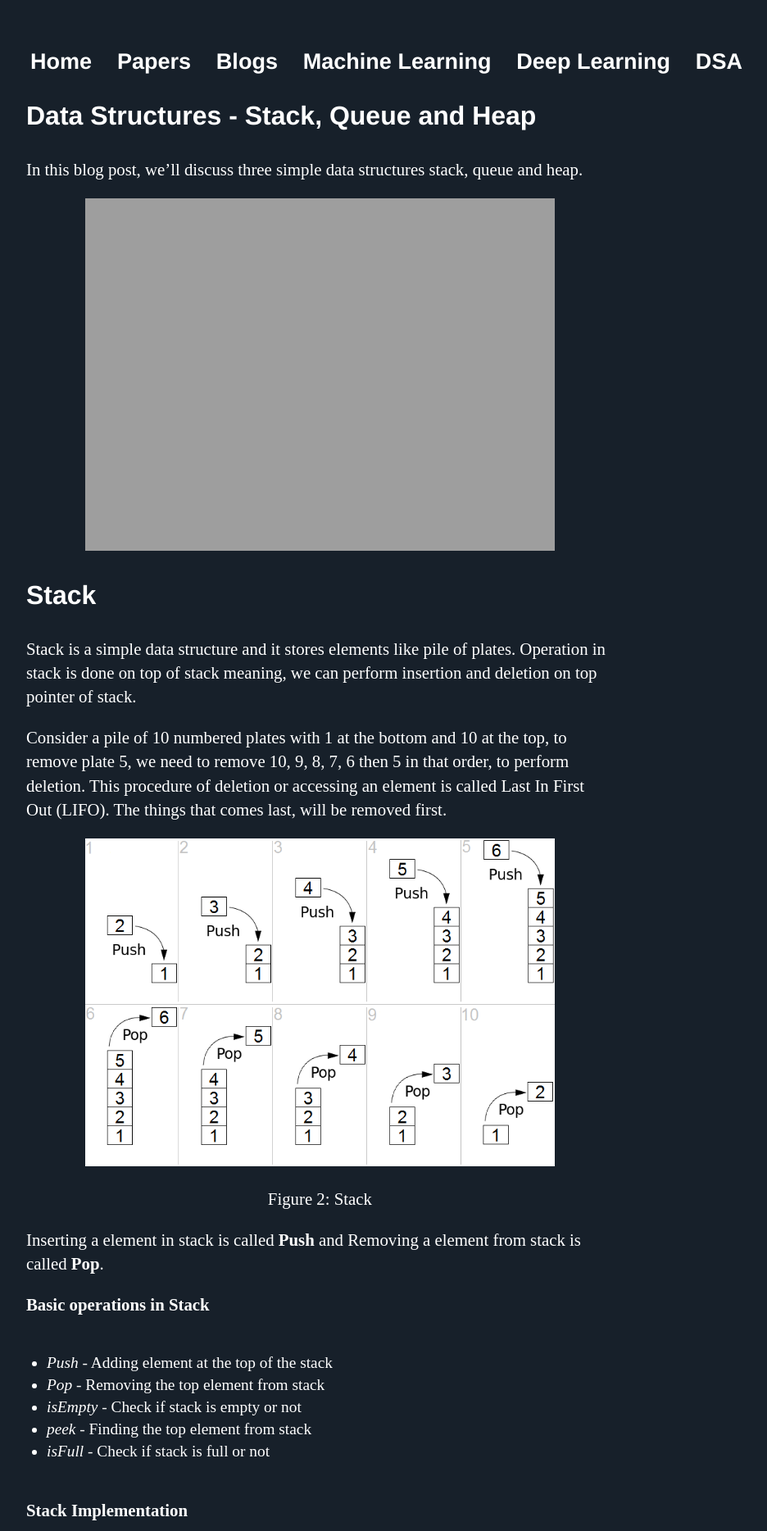
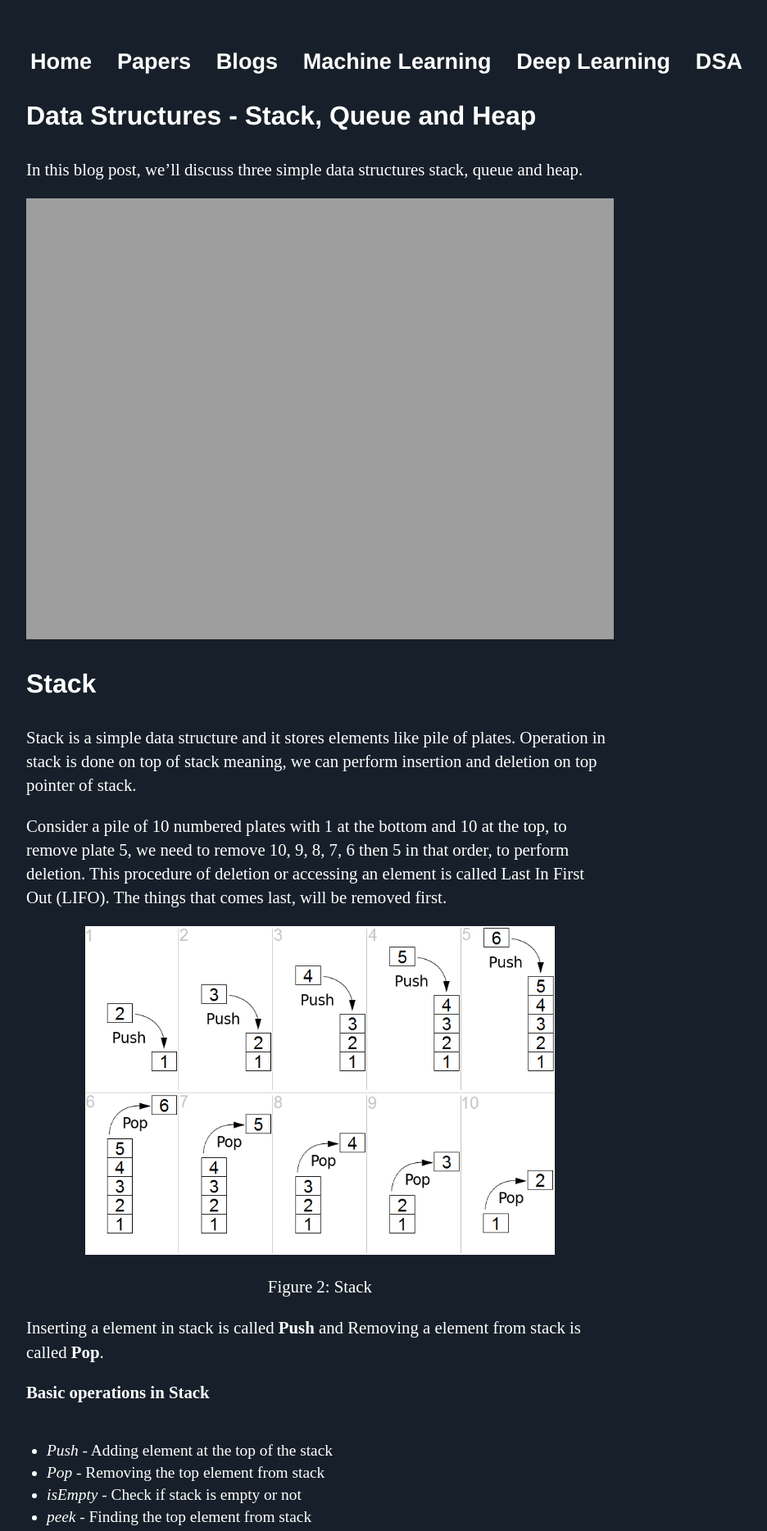
Before and after one commit to Mayurji/mayurji.github.io, a Jekyll site: the page built from _data-structure-algorithms/2021-01-23-DSA_2.md, in a window 1280 px wide. Shown: the top 1868 px of the page at 82% size, without its empty margins (160-1096 px from the left). Built offline with Jekyll 4.4.1, drawn with Linux system fonts in a browser that asks for light colours; comment, search, counter and statistics services are not loaded.

Commit message:
Update 2021-01-23-DSA_2.md

```diff
--- a/_data-structure-algorithms/2021-01-23-DSA_2.md
+++ b/_data-structure-algorithms/2021-01-23-DSA_2.md
@@ -10,7 +10,7 @@
 
 
 <center>
-<img src="{{site.url}}/assets/images/dsa/pankaj-patel-_SgRNwAVNKw-unsplash.jpg" style="zoom: 5%; background-color:#DCDCDC;" width="80%" height=auto/><br>
+<img src="{{site.url}}/assets/images/dsa/pankaj-patel-_SgRNwAVNKw-unsplash.jpg" style="zoom: 5%; background-color:#DCDCDC;" width="100%" height=auto/><br>
 </center>
 
 ### Stack
```
